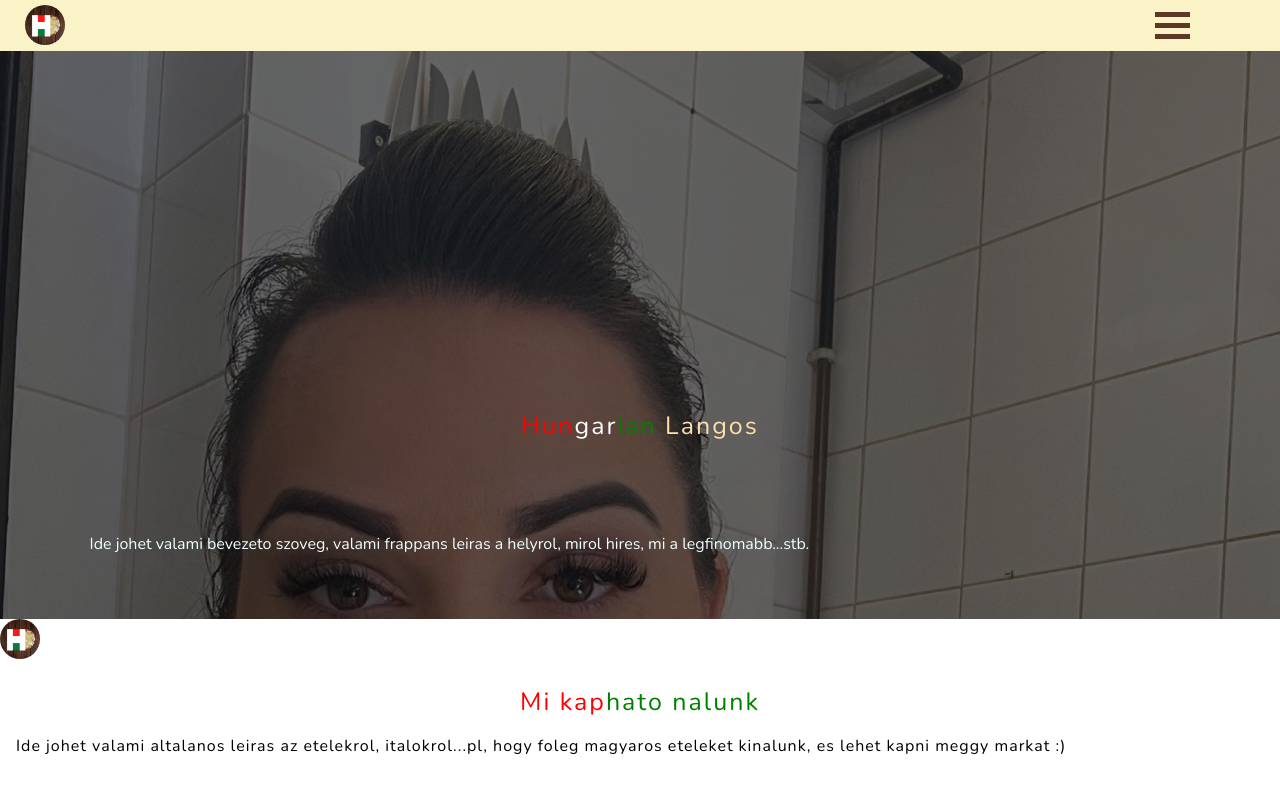
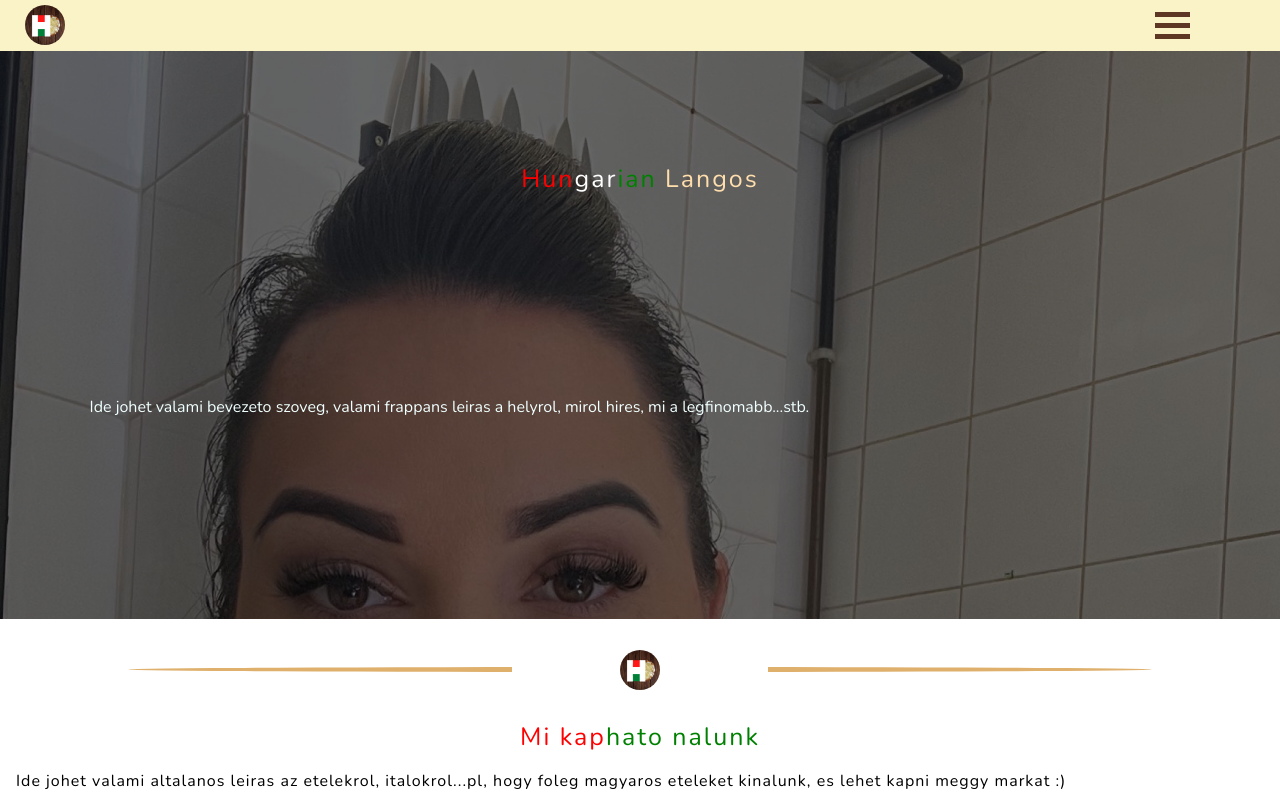
Before and after one commit to azotamiota/hungarian-langos, a React (Create React App) app: page / in a window 1280 px wide. Shown: the top 800 px of the page. Built offline with nearby package versions, Linux system fonts and the light colour scheme.

Commit message:
update design

```diff
--- a/src/App.css
+++ b/src/App.css
@@ -99,7 +99,7 @@ body {
 #hero {
     display: flex;
     flex-direction: column;
-    justify-content: center;
+    justify-content: space-evenly;
     position: relative;
     background-image:  linear-gradient(rgba(0, 0, 0, 0.6), rgba(0, 0, 0, 0.6)), url('./images/owner-with-langos.jpg');
     background-size: 100vw auto;
@@ -119,7 +119,7 @@ body {
 }
 
 header {
-    margin-top: 30vw;
+    /* margin-top: 30vw; */
     font-size: 25px;
     letter-spacing: 2px;
 }
@@ -142,9 +142,30 @@ header {
     text-align: justify;
 }
 
+.separator {
+    margin: 3em auto;
+    display: flex;
+    justify-content: center;
+    position: relative;
+    height: 5px;
+    width: 80vw;
+    background-color: #deb06c;
+    border-radius: 50%;
+}
+
+.separator-logo {
+    position: absolute;
+    top: -350%;
+    display: flex;
+    justify-content: center;
+    width: 20vw;
+    height:auto;
+    background-color: white;
+}
+
 /************************************************************** Hero END*/
 
-/************************************************************** Services START*/
+/************************************************************** FoodGroups START*/
 
 .products {
     display: flex;
@@ -152,10 +173,6 @@ header {
     justify-content: center;
     position: relative;
     text-align:center;
-}
-
-.services-header {
-    margin-top: 20px;
 }
 
 #services-description {
@@ -177,7 +194,6 @@ header {
     align-items: center;
     margin: 4vw;
     width: 75%;
-    border: 3px solid #deb06c;
     border: 3px solid #deb06c;
     padding: 6vw;
     border-radius: 25px;
@@ -230,9 +246,17 @@ header {
     align-items: center;
     margin: 4vw;
     width: 75%;
-    border-top: 2px solid #deb06c;
-    border-bottom: 2px solid #deb06c;
+    border-top: 2px solid green;
+    border-bottom: 2px solid red;
     padding: 6vw;
+}
+
+.first-group-card {
+    border-top: none !important;
+}
+
+.last-group-card {
+    border-bottom: none !important;
 }
 
 .food-card-description {
@@ -252,3 +276,12 @@ header {
     font-weight: bold;
     letter-spacing: 3px;
 }
+
+.drink-photo {
+    background-image: url('./images/drinks.jpg');
+    height: 70vw;
+    width: 70vw;
+    background-size: cover;
+    background-position: center;
+    border-radius: 25px;
+}
```
